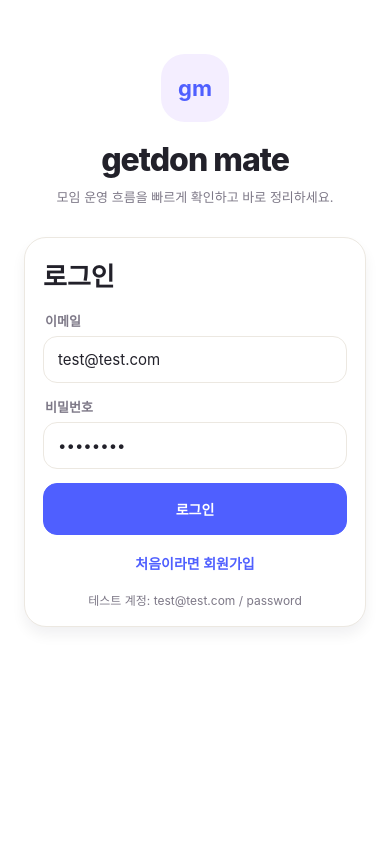
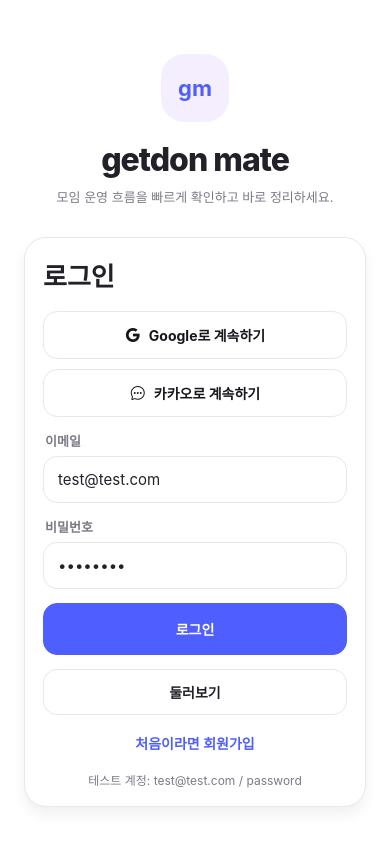
Before and after one commit to getdon-mate/getdon-mate-app, a React Native app: screen / in a window 390 px wide. Built offline with nearby package versions, Linux system fonts and the light colour scheme; no server answers.

Commit message:
feat: 회원가입, 로그인 API 연동

```diff
--- a/src/core/api/error-message-map.ts
+++ b/src/core/api/error-message-map.ts
@@ -5,6 +5,19 @@
   status?: number
   message?: string
 }
+
+/** HTTP 상태 코드별 사용자용 메시지 (200, 201만 정상 처리, 그 외는 예외 처리) */
+const STATUS_MESSAGES: Record<number, string> = {
+  400: "잘못된 요청입니다. 입력 내용(이메일 형식, 비밀번호 등)을 확인해주세요.",
+  401: "인증이 필요합니다. 로그인 정보를 확인해주세요.",
+  403: "접근 권한이 없습니다. 다시 로그인하거나 관리자에게 문의해주세요.",
+  404: "요청한 리소스를 찾을 수 없습니다. 주소를 확인하거나 잠시 후 다시 시도해주세요.",
+  409: "이미 사용 중인 이메일이거나 충돌이 발생했습니다. 다른 정보로 시도해주세요.",
+}
+
+const STATUS_RANGE_MESSAGES: { min: number; max: number; message: string }[] = [
+  { min: 500, max: 599, message: "서버에 일시적인 문제가 발생했습니다. 잠시 후 다시 시도해주세요." },
+]
 
 export function mapApiFailureToUserMessage(failure: ApiFailureInfo | null | undefined): string {
   if (!failure) {
@@ -46,6 +59,13 @@
   if (failure.status && failure.status >= 500) {
     return "서버에 일시적인 문제가 발생했습니다. 잠시 후 다시 시도해주세요."
   }
+  const status = failure.status
+  if (status != null) {
+    const exact = STATUS_MESSAGES[status]
+    if (exact) return exact
+    const range = STATUS_RANGE_MESSAGES.find((r) => status >= r.min && status <= r.max)
+    if (range) return range.message
+  }
 
   return failure.message?.trim() || "요청 처리에 실패했습니다. 잠시 후 다시 시도해주세요."
 }
--- a/src/core/providers/AppProvider.tsx
+++ b/src/core/providers/AppProvider.tsx
@@ -374,15 +374,18 @@
 
   const signup = useCallback(
     async (name: string, email: string, password: string) => {
-      if (prefersRealApi) {
+      console.log(`[AppAuth] Signup attempt - Mode: ${prefersRealApi ? "Real" : "Demo"}, BaseURL: ${apiConfig.baseUrl}`)
+
+      if (prefersRealApi && apiConfig.baseUrl) {
         try {
-          await swaggerSignupMutation.mutateAsync({ userName: name, email, password })
-          const tokens = await swaggerLoginMutation.mutateAsync({ email, password })
-          const remoteUser = createRemoteUser(email, name)
+          console.log(`[AppAuth] Calling signup API for ${email}`)
+          await swaggerSignupMutation.mutateAsync({ userName: name.trim(), email: email.trim(), password })
+          const tokens = await swaggerLoginMutation.mutateAsync({ email: email.trim(), password })
+          const remoteUser = createRemoteUser(email.trim(), name.trim())
           setAuthTokens(tokens)
           setCurrentUser(remoteUser)
           setUsers((prev) => {
-            const withoutDup = prev.filter((user) => user.email !== email)
+            const withoutDup = prev.filter((user) => user.email !== email.trim())
             return [...withoutDup, remoteUser]
           })
           const meetings = await queryClient.fetchQuery({
@@ -394,12 +397,24 @@
           setLastSyncError(null)
           return true
         } catch (error) {
-          logger.error({ scope: "auth.signup", message: "Signup failed", details: error })
-          setLastSyncError(mapApiFailureToUserMessage(getLastBackendFailure()) ?? "실서버 회원가입에 실패했습니다.")
+          const userMessage = mapApiFailureToUserMessage(getLastBackendFailure()) ?? "실서버 회원가입에 실패했습니다."
+          setLastSyncError(userMessage)
           return false
         }
       }
-      return false
+
+      if (users.some((u) => u.email === email)) return false
+      console.log(`[AppAuth] Falling back to demo mode for ${email}`)
+      const newUser: AppUser = {
+        id: `u${Date.now()}`,
+        name: name.trim(),
+        email: email.trim(),
+        password,
+      }
+      setUsers((prev) => [...prev, newUser])
+      setDataSource("demo")
+      setCurrentUser(newUser)
+      return true
     },
     [prefersRealApi, queryClient, swaggerLoginMutation, swaggerSignupMutation]
   )
--- a/src/features/auth/components/AuthFormCard.tsx
+++ b/src/features/auth/components/AuthFormCard.tsx
@@ -12,6 +12,8 @@
     onChangeEmail: (value: string) => void
     onChangePassword: (value: string) => void
     onSubmit: () => void
+    onSocialLogin: (provider: "google" | "kakao") => void
+    onContinueAsGuest: () => void
     onToggleMode: () => void
     submitting?: boolean
     showTestAccountHint?: boolean
@@ -27,6 +29,8 @@
     onChangeEmail,
     onChangePassword,
     onSubmit,
+    onSocialLogin,
+    onContinueAsGuest,
     onToggleMode,
     submitting = false,
     showTestAccountHint = false,
@@ -34,6 +38,18 @@
     return (
         <Card style={styles.card}>
             <Text style={styles.cardTitle}>{isSignup ? "회원가입" : "로그인"}</Text>
+            {!isSignup ? (
+                <View style={styles.socialStack}>
+                    <Pressable style={styles.socialButton} onPress={() => onSocialLogin("google")} accessibilityRole="button" accessibilityLabel="Google로 계속하기">
+                        <Icon name="google" size={16} color={uiColors.textStrong} />
+                        <Text style={styles.socialButtonText}>Google로 계속하기</Text>
+                    </Pressable>
+                    <Pressable style={styles.socialButton} onPress={() => onSocialLogin("kakao")} accessibilityRole="button" accessibilityLabel="카카오로 계속하기">
+                        <Icon name="kakao" size={16} color={uiColors.textStrong} />
+                        <Text style={styles.socialButtonText}>카카오로 계속하기</Text>
+                    </Pressable>
+                </View>
+            ) : null}
 
             {isSignup && (
                 <InputField
@@ -74,6 +90,15 @@
                 size="lg"
             />
 
+            {!isSignup ? (
+                <Button
+                    label="둘러보기"
+                    variant="ghost"
+                    onPress={onContinueAsGuest}
+                    disabled={submitting}
+                />
+            ) : null}
+
             <Pressable onPress={onToggleMode} disabled={submitting}>
                 <Text style={styles.switchText}>
                     {isSignup ? "이미 계정이 있나요? 로그인" : "처음이라면 회원가입"}
@@ -113,4 +138,23 @@
         fontSize: 13,
         fontWeight: "600",
     },
+    socialStack: {
+        gap: 10,
+    },
+    socialButton: {
+        minHeight: 48,
+        borderRadius: 14,
+        borderWidth: 1,
+        borderColor: uiColors.border,
+        backgroundColor: uiColors.surfaceMuted,
+        flexDirection: "row",
+        alignItems: "center",
+        justifyContent: "center",
+        gap: 8,
+    },
+    socialButtonText: {
+        color: uiColors.textStrong,
+        fontSize: 14,
+        fontWeight: "700",
+    },
 })
--- a/src/features/auth/hooks/useAuthForm.ts
+++ b/src/features/auth/hooks/useAuthForm.ts
@@ -29,8 +29,7 @@
         return
       }
       setSubmitting(true)
-      await new Promise((resolve) => setTimeout(resolve, 300))
-      const ok = await signup(name.trim(), email.trim(), password)
+      const ok = await signup(name, email, password)
       if (!ok) {
         setError(feedbackPresets.signupFailed.message)
         showError(feedbackPresets.signupFailed.message, feedbackPresets.signupFailed.title)
--- a/src/shared/lib/feedback-presets.ts
+++ b/src/shared/lib/feedback-presets.ts
@@ -42,4 +42,8 @@
     title: "로그인 실패",
     message: "이메일 또는 비밀번호가 올바르지 않습니다.",
   },
+  networkError: {
+    title: "네트워크 오류",
+    message: "네트워크 연결에 실패했습니다. 잠시 후 다시 시도해주세요.",
+  },
 } as const
```
Also changed, not shown: 1 other file (tests, documents, lock files or other folders). Lines whose indentation alone changed are shown as unchanged.
